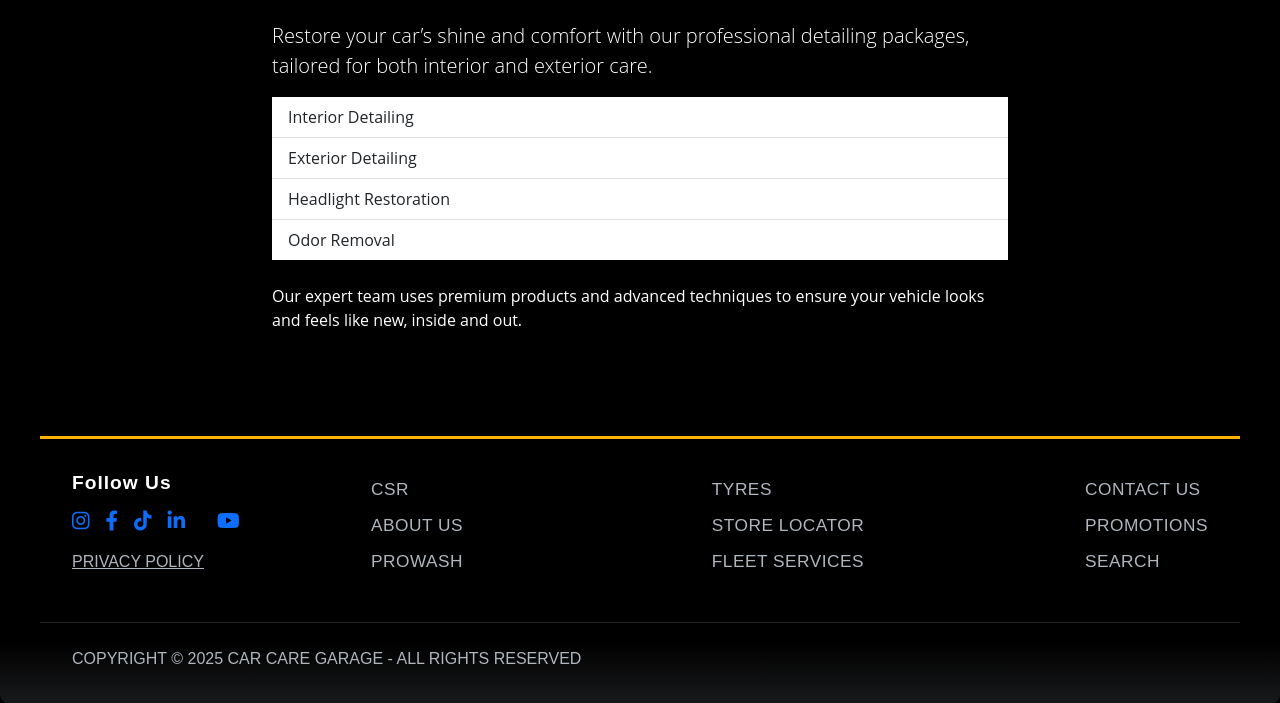
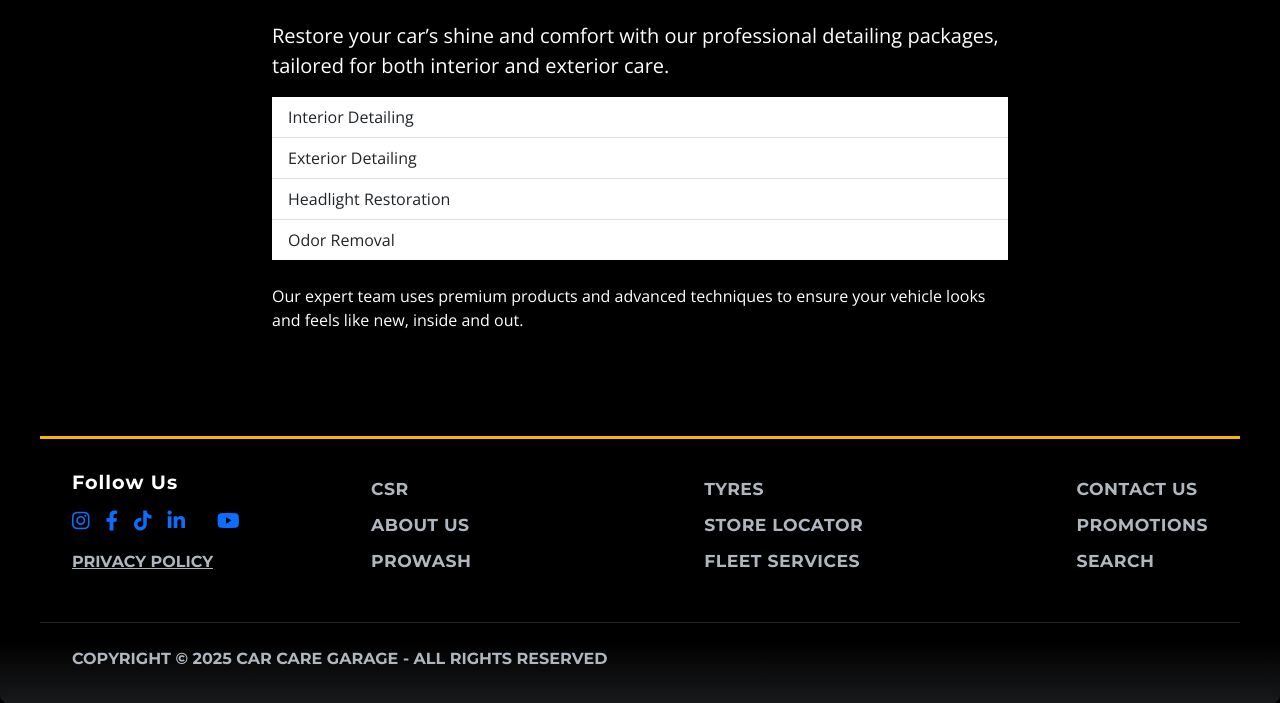
Before and after one commit to lordhusnain/car-care, a plain HTML site: page services/detailing.html in a window 1280 px wide. Shown: the part 234-937 px from the top of the page. Drawn offline with nearby package versions, Linux system fonts and the light colour scheme.

Commit message:
fixed issues on services

```diff
--- a/services/detailing.html
+++ b/services/detailing.html
@@ -7,8 +7,10 @@
     <!-- Bootstrap 5 CSS -->
     <link href="https://cdn.jsdelivr.net/npm/bootstrap@5.3.3/dist/css/bootstrap.min.css" rel="stylesheet" integrity="sha384-QWTKZyjpPEjISv5WaRU9OFeRpok6YctnYmDr5pNlyT2bRjXh0JMhjY6hW+ALEwIH" crossorigin="anonymous">
     <link rel="stylesheet" href="../assets/styles.css">
-    <!-- Font Awesome -->
     <link rel="stylesheet" href="https://cdnjs.cloudflare.com/ajax/libs/font-awesome/6.4.2/css/all.min.css" integrity="sha512-z3gLpd7yknf1YoNbCzqRKc4qyor8gaKU1qmn+CShxbuBusANI9QpRohGBreCFkKxLhei6S9CQXFEbbKuqLg0DA==" crossorigin="anonymous" referrerpolicy="no-referrer" />
+    <link rel="preconnect" href="https://fonts.googleapis.com">
+    <link rel="preconnect" href="https://fonts.gstatic.com" crossorigin>
+    <link href="https://fonts.googleapis.com/css2?family=Montserrat:wght@700;900&family=Open+Sans:wght@400;600&display=swap" rel="stylesheet">
 </head>
 <body>
     <header class="container-fluid px-0">
```
Also changed, not shown: services/mechanical-repairs.html (+3 -1 lines), services/oil-fluids.html (+3 -1 lines), services/paint-bodywork.html (+3 -1 lines), services/tires-alignment.html (+3 -1 lines).
